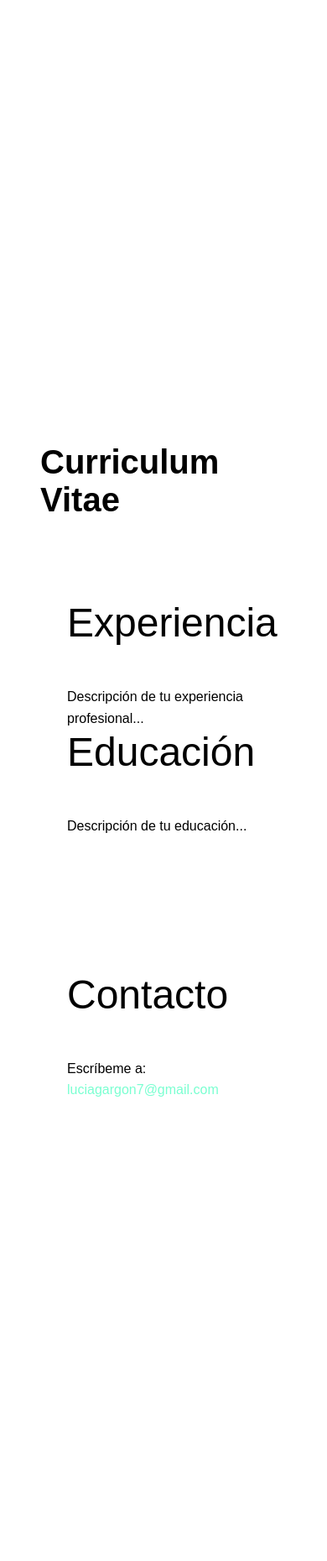
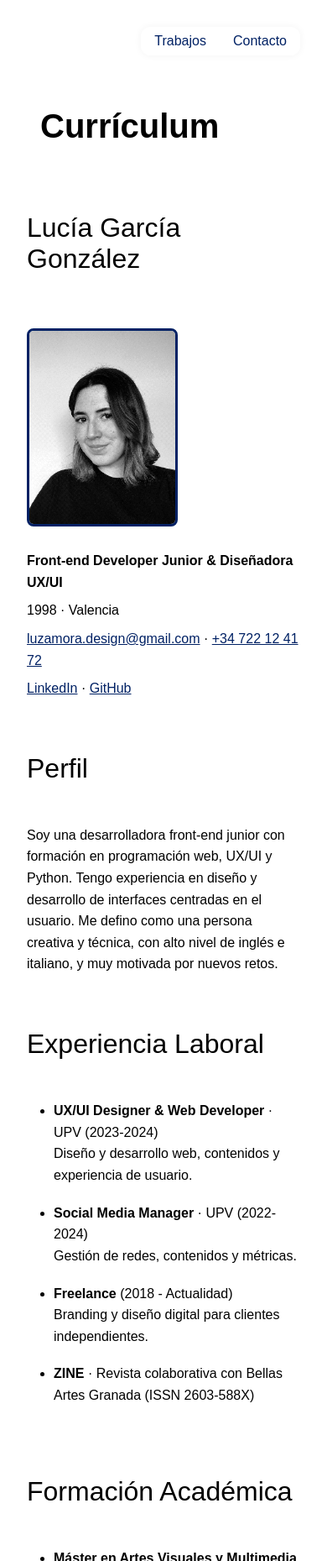
Before and after one commit to luzamora/luzamora.github.io, a plain HTML site: page cv.html in a window 390 px wide. Shown: the top 1859 px of the page at 84% size. Before the commit the page ends 1391 px from the top, so only its background shows below. Drawn offline with Linux system fonts and the light colour scheme.

Commit message:
modificaciones

```diff
--- a/cv.html
+++ b/cv.html
@@ -3,30 +3,93 @@
 <head>
   <meta charset="UTF-8" />
   <meta name="viewport" content="width=device-width, initial-scale=1.0" />
-  <title>Mi CV - Luzamora</title>
+  <title>CV - Luzamora</title>
   <link rel="stylesheet" href="style.css" />
 </head>
 <body>
 
-  <!-- HEADER DEL CV -->
   <header class="hero">
-    <h1>Curriculum Vitae</h1>
+    <h1>Currículum</h1>
+    <nav class="menu-inferior">
+      <ul>
+        <li><a href="index.html#proyectos">Trabajos</a></li>
+        <li><a href="index.html#contacto">Contacto</a></li>
+      </ul>
+    </nav>
   </header>
 
-  <!-- EXPERIENCIA Y EDUCACIÓN -->
-  <section class="cv-info">
-    <h2>Experiencia</h2>
-    <p>Descripción de tu experiencia profesional...</p>
+  <div class="cv-section">
+    <section>
+      <h2>Lucía García González</h2>
+        <img src="images/1683737246915 (1).png" alt="Foto de Lucía García" class="foto-cv">
+      <p><strong>Front-end Developer Junior & Diseñadora UX/UI</strong></p>
+      <p>1998 · Valencia</p>
+      <p><a href="mailto:luzamora.design@gmail.com">luzamora.design@gmail.com</a> · <a href="tel:+34722124172">+34 722 12 41 72</a></p>
+      <p><a href="https://linkedin.com/in/lucía-garcía-gonzález-programadoraweb" target="_blank">LinkedIn</a> · <a href="https://github.com/luzamora" target="_blank">GitHub</a></p>
+    </section>
 
-    <h2>Educación</h2>
-    <p>Descripción de tu educación...</p>
-  </section>
+    <section>
+      <h2>Perfil</h2>
+      <p>Soy una desarrolladora front-end junior con formación en programación web, UX/UI y Python. Tengo experiencia en diseño y desarrollo de interfaces centradas en el usuario. Me defino como una persona creativa y técnica, con alto nivel de inglés e italiano, y muy motivada por nuevos retos.</p>
+    </section>
 
-  <!-- CONTACTO -->
-  <section class="contacto">
-    <h2>Contacto</h2>
-    <p>Escríbeme a: <a href="mailto:tucorreo@gmail.com">luciagargon7@gmail.com</a></p>
-  </section>
+    <section>
+      <h2>Experiencia Laboral</h2>
+      <ul>
+        <li><strong>UX/UI Designer & Web Developer</strong> · UPV (2023-2024)<br>Diseño y desarrollo web, contenidos y experiencia de usuario.</li>
+        <li><strong>Social Media Manager</strong> · UPV (2022-2024)<br>Gestión de redes, contenidos y métricas.</li>
+        <li><strong>Freelance</strong> (2018 - Actualidad)<br>Branding y diseño digital para clientes independientes.</li>
+        <li><strong>ZINE</strong> · Revista colaborativa con Bellas Artes Granada (ISSN 2603-588X)</li>
+      </ul>
+    </section>
 
+    <section>
+      <h2>Formación Académica</h2>
+      <ul>
+        <li><strong>Máster en Artes Visuales y Multimedia</strong> · UPV (2021-2024) <a href="https://riunet.upv.es/entities/publication/83b5497a-dcbf-4e15-94a7-839cb39b2124" target="_blank">[TFM]</a></li>
+        <li><strong>Grado en Bellas Artes</strong> · UGR (2015-2021)</li>
+        <li><strong>Beca Erasmus+</strong> · Accademia di Belle Arti di Urbino (2018-2019)</li>
+      </ul>
+    </section>
+
+    <section>
+      <h2>Formación Complementaria</h2>
+      <ul>
+        <li>SIC IA · EOI · 317h · Feb-Jul 2025</li>
+        <li>SIC Python · EOI · 180h · Dic 2024-Feb 2025</li>
+        <li>DevWomen · EOI · 200h · Nov 2024-Feb 2025</li>
+        <li>Métodos Sintéticos e IA · UPV</li>
+        <li>Realidad Aumentada · Espacio Lavadero</li>
+        <li>Photoshop aplicado · UGR</li>
+      </ul>
+    </section>
+
+    <section>
+      <h2>Herramientas Técnicas</h2>
+      <ul>
+        <li><strong>Web:</strong> HTML5, CSS3, JS, Node.js, Express, GitHub, Wordpress</li>
+        <li><strong>Diseño:</strong> UX/UI, Adobe Suite, Figma</li>
+        <li><strong>Datos e IA:</strong> Python, TensorFlow, Scikit-learn, MongoDB, NumPy</li>
+        <li><strong>Multimedia:</strong> Unity, Touch Designer, Blender, Fotografía</li>
+      </ul>
+    </section>
+
+    <section>
+      <h2>Idiomas</h2>
+      <ul>
+        <li>Inglés · B2 (British Council)</li>
+        <li>Italiano · B2 (PLIDA Dante Alighieri)</li>
+      </ul>
+    </section>
+
+    <section>
+      <h2>Otros Datos</h2>
+      <ul>
+        <li>Disponibilidad total y para teletrabajo</li>
+        <li>Inscrita en Garantía Juvenil</li>
+        <li>Carnet de conducir B</li>
+      </ul>
+    </section>
+  </div>
 </body>
 </html>
--- a/style.css
+++ b/style.css
@@ -1,4 +1,3 @@
-
 * {
   margin: 0;
   padding: 0;
@@ -6,10 +5,10 @@
 }
 body {
   font-family: "aileron", sans-serif;
-  background-color: #fff;;
+  background-color: #fff;
   color: #000;
   height: 100vh;
-  overflow: hidden;
+  overflow-x: hidden;
 }
 
 /* INTRO */
@@ -22,12 +21,11 @@ body {
 }
 .encendido {
   font-size: 3rem;
-  font-family: "aileron", sans-serif;
   color: #7affd1;
   letter-spacing: 0.15em;
 }
 
-/* ENTRADA */
+/* FADE-IN */
 .fade-in {
   animation: fadeIn 1.2s ease forwards;
 }
@@ -38,23 +36,27 @@ body {
 
 /* HERO */
 .hero {
-  padding: 3rem 3rem 1rem 3rem;
+  padding: 3rem;
   text-align: left;
   position: relative;
-  margin-top: 30rem;
+  margin-top: 3rem;
 }
-
 .hero h1 {
   font-size: clamp(2.5rem, 10vw, 8rem);
   font-weight: 900;
   word-break: break-word;
 }
 
-/* MENÚ ABAJO A LA DERECHA */
+/* MENÚ */
 .menu-inferior {
-  position: absolute;
-  bottom: 0;
+  position: fixed;
+  top: 2rem;
   right: 8rem;
+  background-color: rgba(255, 255, 255, 0.9);
+  padding: 0.5rem 1rem;
+  border-radius: 12px;
+  box-shadow: 0 0 10px rgba(0, 0, 0, 0.05);
+  z-index: 1000;
 }
 .menu-inferior ul {
   list-style: none;
@@ -76,18 +78,14 @@ section {
 h2 {
   font-size: 3rem;
   margin-bottom: 3rem;
-  font-family: "aileron", sans-serif;
   font-weight: 200;
-  font-style: normal;
 }
 h3 {
   font-size: 1.5rem;
   margin: 1rem 0 0.5rem;
 }
 p {
-  font-family: "aileron", sans-serif;
   font-weight: 100;
-  font-style: normal;
   line-height: 1.6;
   margin-top: 2rem;
 }
@@ -131,14 +129,63 @@ p {
   text-decoration: none;
 }
 
+/* SOBRE MÍ */
 .sobre-mi {
-   text-align: right;
+  text-align: right;
 }
-.banner {
-  width: 100%;
-  height: 40vh;
+
+/* CV SECTION */
+.cv-section ul {
+  list-style-type: disc;
+  padding-left: 2rem;
+  margin-top: 1rem;
+}
+.cv-section li {
+  margin-bottom: 1.2rem;
+  line-height: 1.6;
+}
+.cv-section a {
+  color: #002164;
+  text-decoration: underline;
+}
+.cv-section strong {
+  font-weight: 600;
+}
+.cv-section p {
+  margin-top: 0.5rem;
+}
+.cv-section img {
+  max-width: 100%;
+  height: auto;
+  border-radius: 8px;
+}
+.foto-cv {
+  width: 180px;
+  height: 180px;
   object-fit: cover;
-  display: flex;
-  flex-direction: column;
-  overflow: hidden;
+  border-radius: 50%;
+  margin: 1rem 0;
+  border: 3px solid #002164;
 }
+
+/* RESPONSIVO */
+@media (max-width: 768px) {
+  .menu-inferior {
+    right: 2rem;
+  }
+
+  section {
+    padding: 2rem;
+  }
+
+  h2 {
+    font-size: 2rem;
+  }
+
+.hero {
+  padding: 3rem;
+  text-align: left;
+  position: relative;
+  margin-top: 5rem; /* antes: 30rem */
+}
+}
```
Also changed, not shown: index.html (+1 -3 lines), images/1683737246915 (1).png (added).
